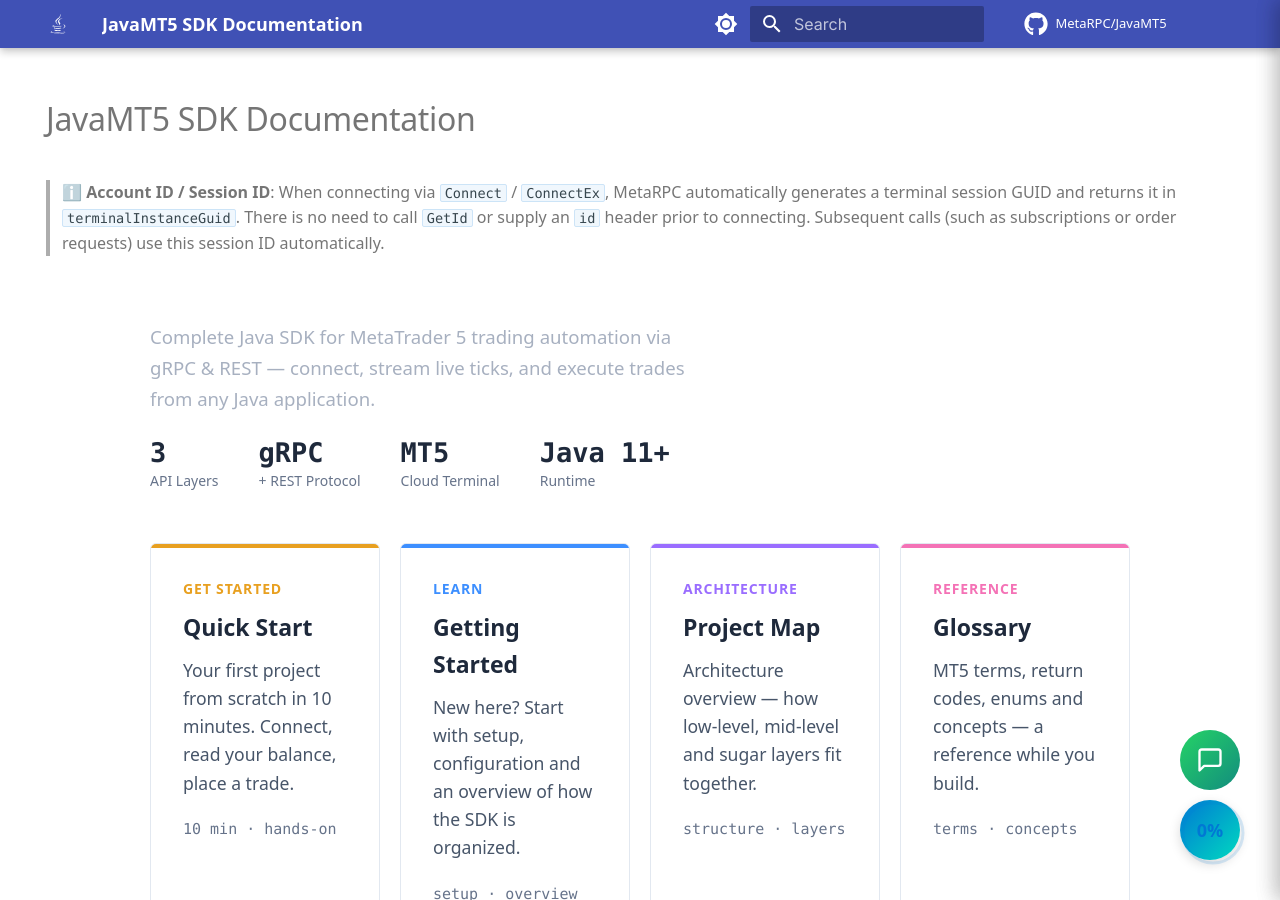
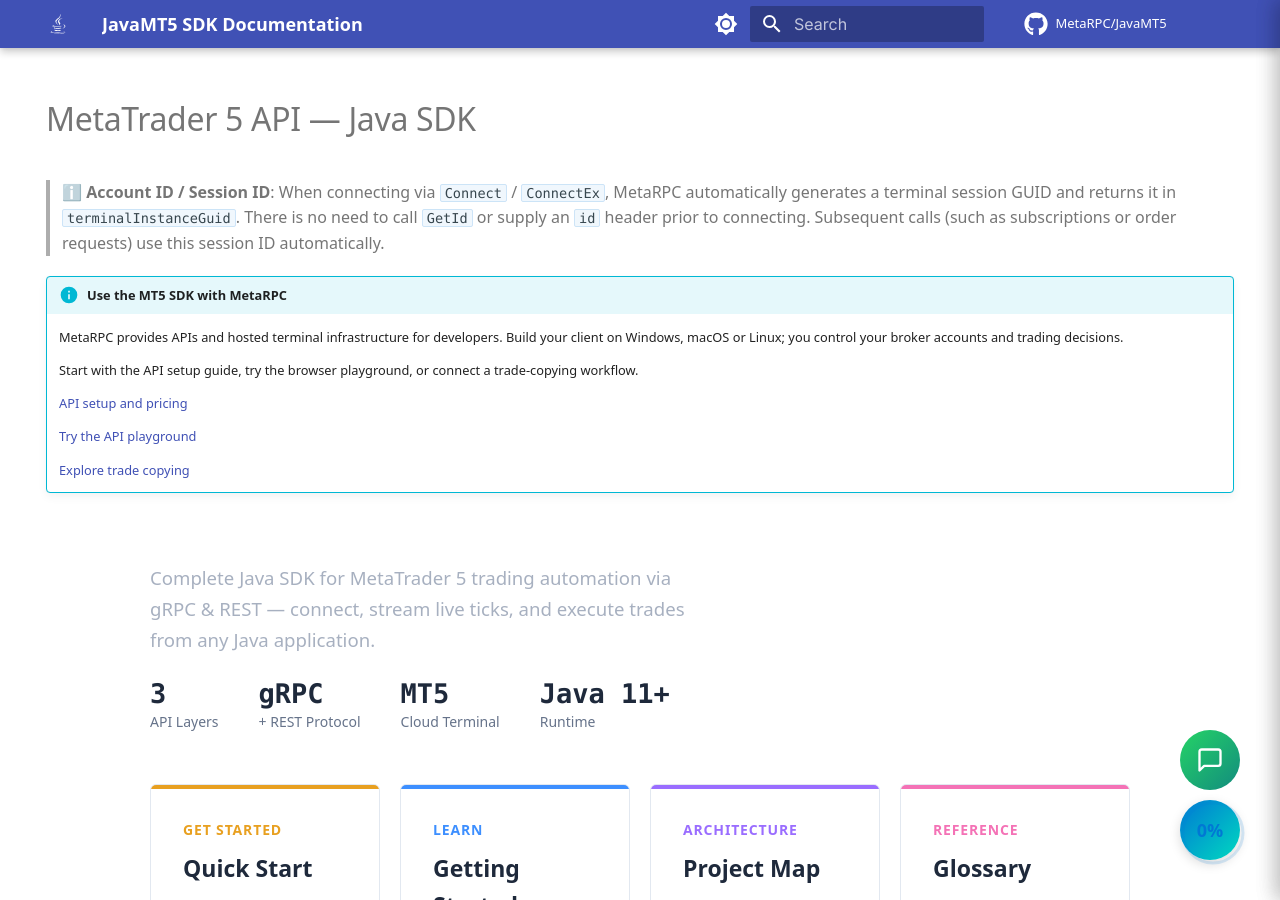
Before and after one commit to MetaRPC/JavaMT5, an MkDocs documentation site: the page built from docs/index.md, in a window 1280 px wide and 900 px high. Built offline with MkDocs 1.6.1 and Material for MkDocs 9.7.7, drawn with Linux system fonts in a browser that asks for light colours; comment, search, counter and statistics services are not loaded.

Commit message:
docs: connect SDK discovery to API setup and copier workflows

```diff
--- a/docs/index.md
+++ b/docs/index.md
@@ -1,12 +1,25 @@
 ---
+title: "MetaTrader 5 API — Java SDK"
 hide:
   - navigation
   - toc
 ---
 
-# JavaMT5 SDK Documentation
+# MetaTrader 5 API — Java SDK
 
 > ℹ️ **Account ID / Session ID**: When connecting via `Connect` / `ConnectEx`, MetaRPC automatically generates a terminal session GUID and returns it in `terminalInstanceGuid`. There is no need to call `GetId` or supply an `id` header prior to connecting. Subsequent calls (such as subscriptions or order requests) use this session ID automatically.
+
+!!! info "Use the MT5 SDK with MetaRPC"
+
+    MetaRPC provides APIs and hosted terminal infrastructure for developers. Build your client on Windows, macOS or Linux; you control your broker accounts and trading decisions.
+
+    Start with the API setup guide, try the browser playground, or connect a trade-copying workflow.
+
+    [API setup and pricing](https://mrpc.pro/start/api?lang=en&utm_source=github&utm_medium=referral&utm_campaign=api_sdk_discovery&utm_content=javamt5_setup)
+
+    [Try the API playground](https://mrpc.pro/api?lang=en&utm_source=github&utm_medium=referral&utm_campaign=api_sdk_discovery&utm_content=javamt5_playground#live-code)
+
+    [Explore trade copying](https://mrpc.pro/start/copier?lang=en&utm_source=github&utm_medium=referral&utm_campaign=api_sdk_discovery&utm_content=javamt5_copier)
 
 <div class="hx-wrap" markdown="0">
 
```
